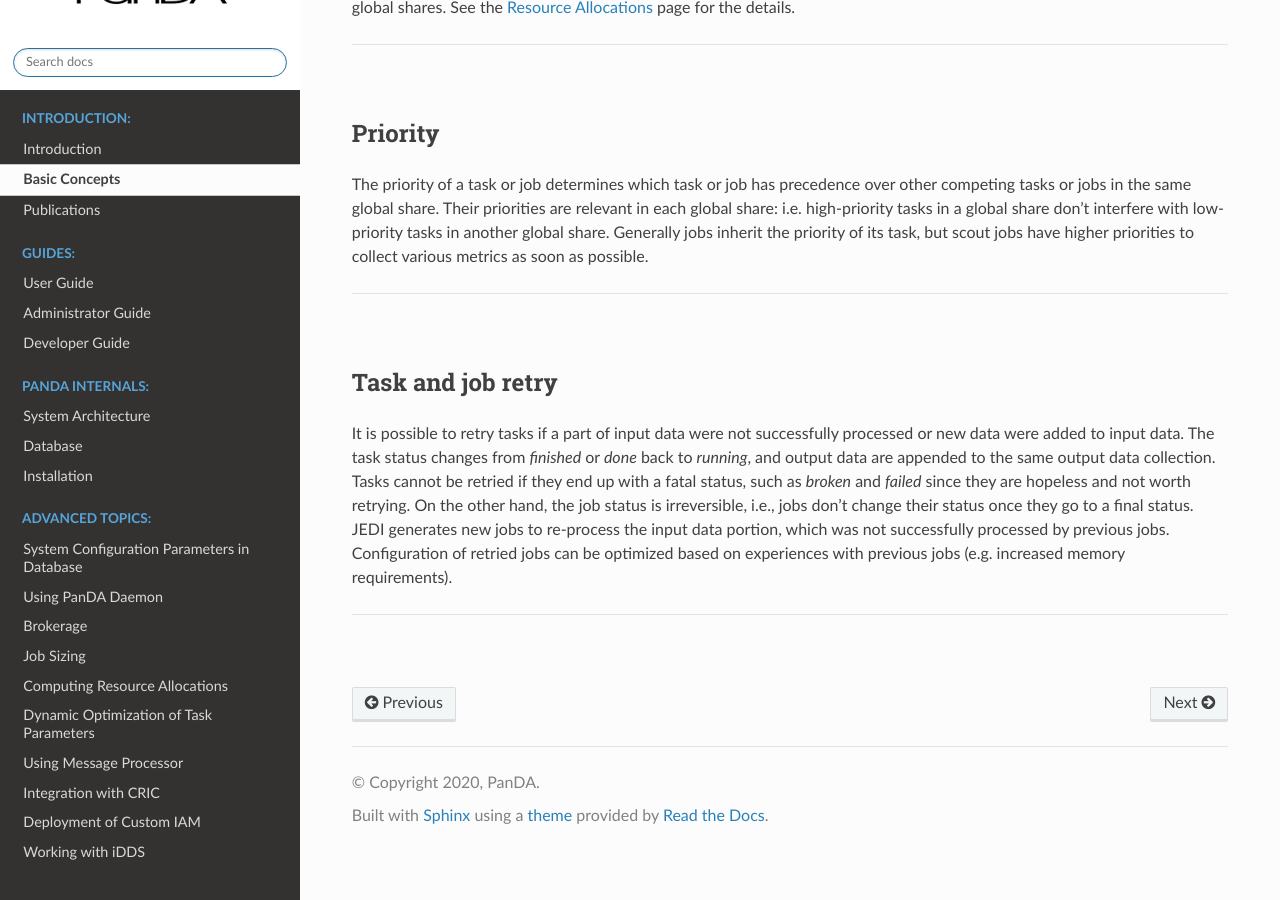
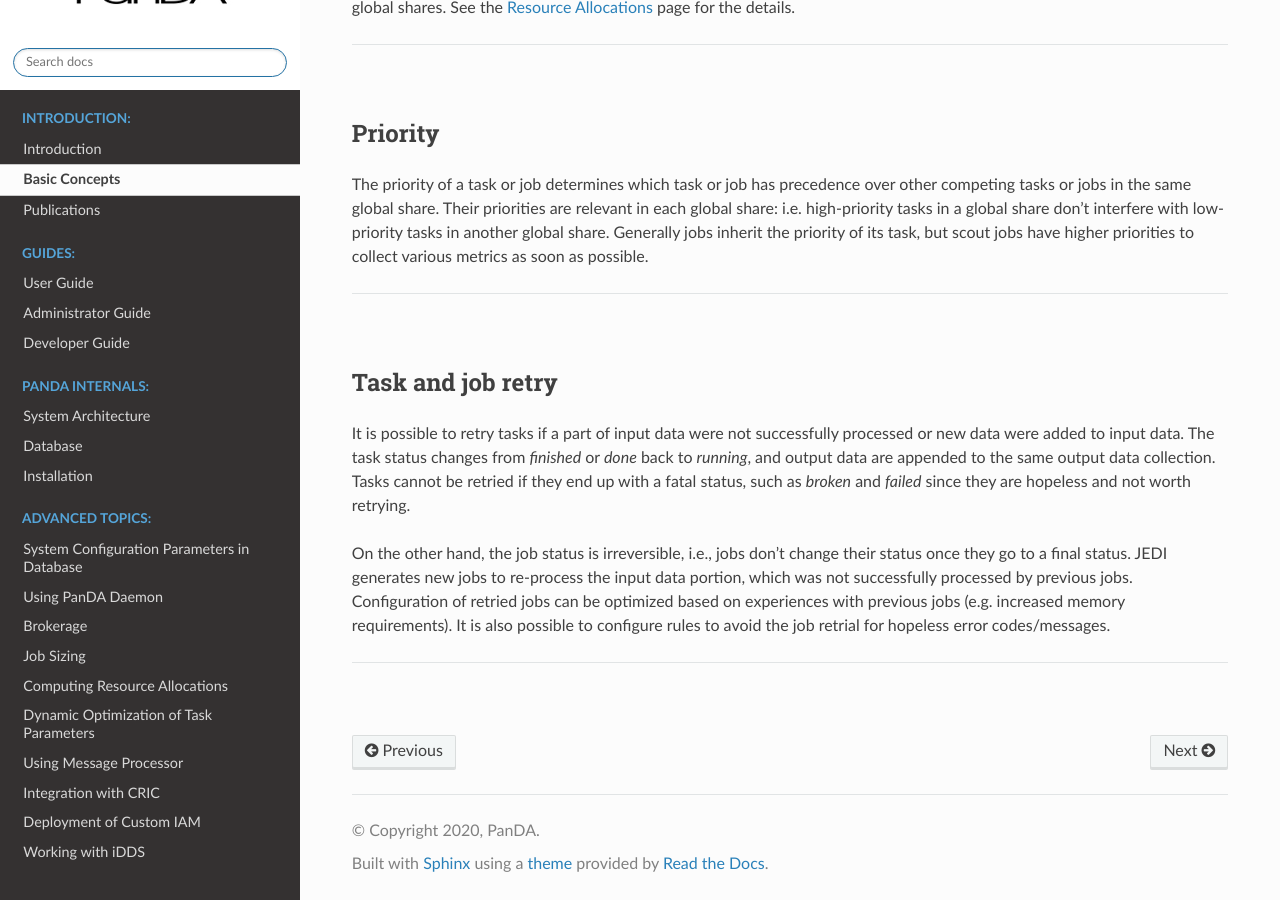
Before and after one commit to PanDAWMS/panda-docs, a Sphinx documentation site: the page built from docs/source/terminology/terminology.rst, in a window 1280 px wide and 900 px high, scrolled down 8404 px. Built offline with Sphinx 7.4.7 and the Read the Docs theme 2.0.0, drawn with Linux system fonts in a browser that asks for light colours.

Commit message:
Terminology: extended job retrial

```diff
--- a/docs/source/terminology/terminology.rst
+++ b/docs/source/terminology/terminology.rst
@@ -343,10 +343,12 @@ It is possible to retry tasks if a part of input data were not successfully proc
 added to input data. The task status changes from `finished` or `done` back to `running`, and output
 data are appended to the same output data collection. Tasks cannot be retried if they end up with
 a fatal status, such as `broken` and `failed` since they are hopeless and not worth retrying.
+
 On the other hand, the job status is irreversible, i.e., jobs don't change their status once they
 go to a final status. JEDI generates new jobs to re-process the input data portion, which was not successfully
 processed by previous jobs. Configuration of retried jobs can be optimized based on experiences with previous jobs (e.g.
-increased memory requirements).
+increased memory requirements). It is also possible to configure rules to avoid the job retrial for hopeless
+error codes/messages.
 
 ---------
 
```
